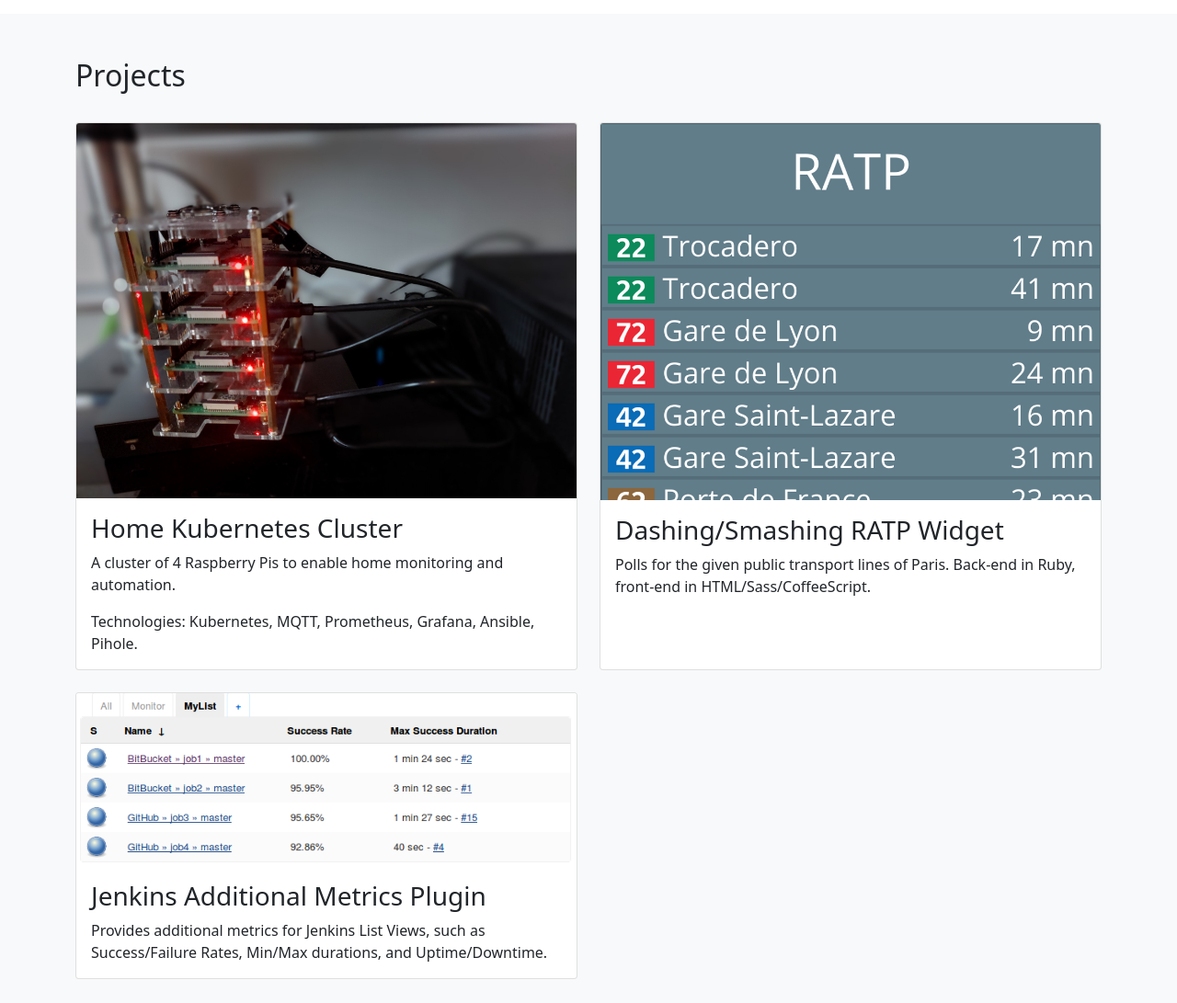
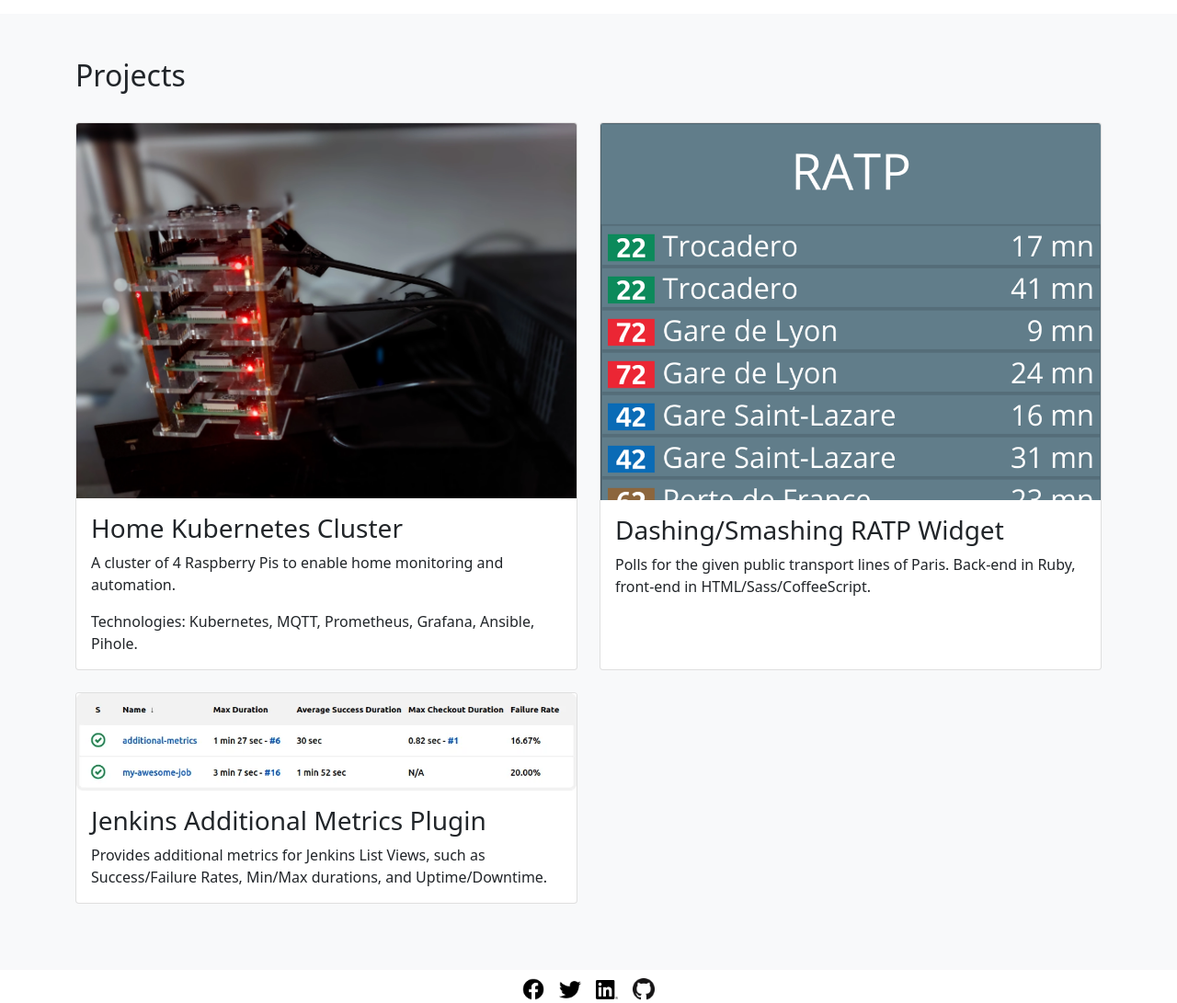
Before and after one commit to ChadiEM/website, a website: page website/index.html in a window 1280 px wide. Shown: the part 1100-2191 px from the top of the page at 92% size. Drawn offline with nearby package versions, Linux system fonts and the light colour scheme.

Commit message:
Update images

```diff
--- a/website/index.html
+++ b/website/index.html
@@ -119,7 +119,7 @@
                         <div class="row row-cols-1 row-cols-md-2 g-4">
                             <div class="col" aria-labelledby="kubernetes-title">
                                 <div class="card h-100">
-                                    <img src="media/projects/cluster.jpg" class="card-img-top shadow-hover" alt="Home Kubernetes Cluster" />
+                                    <img src="media/projects/cluster.webp" class="card-img-top shadow-hover" alt="Home Kubernetes Cluster" />
                                     <div class="card-body">
                                         <h3 class="card-title" id="kubernetes-title">Home Kubernetes Cluster</h3>
                                         <p class="card-text">A cluster of 4 Raspberry Pis to enable home monitoring and automation.</p>
@@ -145,7 +145,7 @@
                             <div class="col" aria-labelledby="additional-metrics-title">
                                 <div class="card h-100">
                                     <img
-                                        src="media/projects/additional-metrics.png"
+                                        src="media/projects/additional-metrics.webp"
                                         class="card-img-top shadow-hover"
                                         alt="Jenkins Additional Metrics Plugin"
                                     />
```
Also changed, not shown: website/media/projects/additional-metrics.png (deleted), website/media/projects/additional-metrics.webp (added), website/media/projects/cluster.jpg (deleted), website/media/projects/cluster.webp (added).
